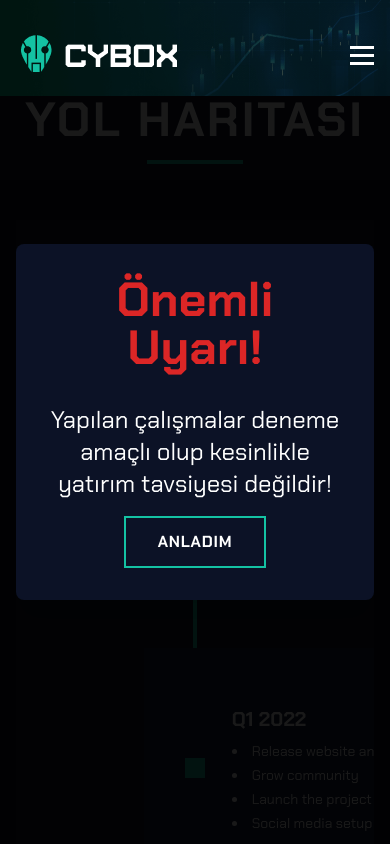
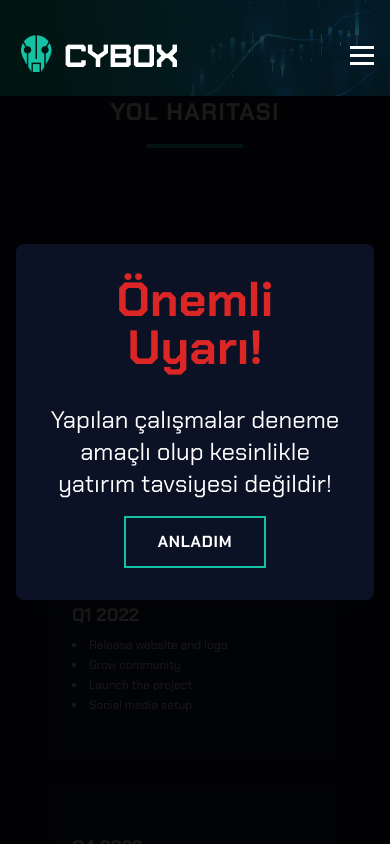
Before and after one commit to KenannUnall/https---github.com-kudretkrbyk-piyasaDeneme, a React (Vite) app: page /roadmap in a window 390 px wide. Shown: the top 844 px of the page. Built offline with nearby package versions, Linux system fonts and the light colour scheme.

Commit message:
addes style

```diff
--- a/src/components/Footer.jsx
+++ b/src/components/Footer.jsx
@@ -29,8 +29,8 @@ function Footer() {
   }, []);
 
   return (
-    <footer className="relative bg-[#141A31] text-white">
-      <div className="relative">
+    <footer className=" bottom-0 w-full bg-[#141A31] text-white">
+      {/* <div className="relative">
         <img
           src="/images/bg.png"
           alt=""
@@ -80,10 +80,15 @@ function Footer() {
             </form>
           </div>
         </div>
-      </div>
+      </div> */}
 
-      <div className="border-t border-white/10">
-        <div className="container mx-auto px-4 py-6">
+      <div className="border-t border-white/10 relative">
+        <img
+          src="/images/bg.png"
+          alt=""
+          className="absolute top-0 left-0 w-full h-full object-cover opacity-90 "
+        />
+        <div className="container mx-auto px-4 py-6 z-10 relative">
           <div className="flex flex-col sm:flex-row justify-between items-center gap-4">
             <div className="text-gray-400">
               <p>CYBOX 2022- ALL rights reserved</p>
--- a/src/components/Header.jsx
+++ b/src/components/Header.jsx
@@ -74,9 +74,7 @@ const Header = () => {
             {menus.map((data, idx) => (
               <li
                 key={idx}
-                className={`relative group ${
-                  data.namesub ? "has-children" : ""
-                }`}
+                className={`relative group text-nowrap `}
                 onMouseEnter={() => setActiveIndex(idx)}
                 onMouseLeave={() => setActiveIndex(null)}
               >
@@ -89,20 +87,6 @@ const Header = () => {
                   {data.name}
                   {data.namesub && <span className="ml-1 text-xs">▼</span>}
                 </Link>
-                {data.namesub && (
-                  <ul className="absolute left-1/2 -translate-x-1/2 top-full mt-4 bg-white text-black w-56 shadow-[0_0_20px_#14C2A3] rounded-md opacity-0 group-hover:opacity-100 transform scale-95 group-hover:scale-100 transition-all duration-300 z-50">
-                    {data.namesub.map((submenu) => (
-                      <li key={submenu.id}>
-                        <NavLink
-                          to={submenu.links}
-                          className="block px-5 py-3 font-bold font-chakra uppercase text-sm hover:bg-[#14C2A3] hover:text-white transition-colors duration-300"
-                        >
-                          {submenu.sub}
-                        </NavLink>
-                      </li>
-                    ))}
-                  </ul>
-                )}
               </li>
             ))}
           </ul>
--- a/src/components/button/index.jsx
+++ b/src/components/button/index.jsx
@@ -18,7 +18,7 @@ function Button({ title, path, onClick }) {
       <span className="absolute top-1/2 right-0 w-[2px] h-0 bg-white transition-all duration-300 group-hover:h-full group-hover:top-0"></span>
 
       {/* Text layer */}
-      <span className="relative z-10">{title}</span>
+      <span className="relative z-10 text-nowrap">{title}</span>
     </Link>
   );
 }
--- a/src/components/pagetitle/PageTitle.jsx
+++ b/src/components/pagetitle/PageTitle.jsx
@@ -6,7 +6,7 @@ function PageTitle(props) {
 
   return (
     <section className="pt-24 py-4 text-center bg-[#141A31] group">
-      <h1 className="text-5xl md:text-6xl font-bold uppercase tracking-wider text-white">
+      <h1 className="text-2xl md:text-4xl lg:text-5xl xl:text-6xl font-bold uppercase tracking-wider text-white">
         {title}
       </h1>
       <div className="mt-4 w-24 h-1 group-hover:w-48 duration-500 bg-[#14C2A3] mx-auto"></div>
--- a/src/pages/RoadMapOne.jsx
+++ b/src/pages/RoadMapOne.jsx
@@ -101,62 +101,64 @@ function RoadMapOne() {
       {/* Roadmap Section */}
       <section className="py-10 px-4 max-w-7xl mx-auto">
         <section className="relative py-10 bg-[#141A31] overflow-hidden">
-          <h2 className="text-3xl md:text-4xl font-bold text-center text-white mb-12 tracking-widest">
+          <h2 className="text-2xl sm:text-3xl md:text-4xl font-bold text-center text-white mb-8 md:mb-12 tracking-widest">
             CYBOX TIMELINE
           </h2>
           <div className="relative max-w-5xl mx-auto">
-            {/* Dikey çizgi */}
-            <div className="absolute left-1/2 top-0 h-full w-1 bg-[#14C2A3] -translate-x-1/2 z-0"></div>
-            <div className="flex flex-col gap-16">
+            {/* Dikey çizgi - Mobilde gizle */}
+            <div className="hidden md:block absolute left-1/2 top-0 h-full w-1 bg-[#14C2A3] -translate-x-1/2 z-0"></div>
+            <div className="flex flex-col gap-8 md:gap-16">
               {roadmapData.map((item, idx) => (
                 <div
                   key={idx}
-                  className="relative flex items-center min-h-[180px]"
+                  className="relative flex flex-col md:flex-row items-center min-h-[180px]"
                 >
                   {idx % 2 === 0 ? (
                     <>
-                      <div className="w-1/2 flex justify-end items-center  z-10 group">
+                      <div className="w-full md:w-1/2 flex justify-center md:justify-end items-center z-10 group mb-4 md:mb-0">
                         {/* En alt katman: Border + Glow + Ana kutu */}
-                        <div className="relative w-80 h-60 border border-[#14C2A3] bg-[#19213C] transition-all duration-300 hover:border-[#00ffd0] hover:shadow-[0_0_32px_#14C2A3] hover:shadow-neon-glow">
+                        <div className="relative w-[280px] sm:w-80 h-auto min-h-[200px] md:h-60 border border-[#14C2A3] bg-[#19213C] transition-all duration-300 hover:border-[#00ffd0] hover:shadow-[0_0_32px_#14C2A3] hover:shadow-neon-glow">
                           {/* Orta katman: Hover ile kapanan animasyonlu overlay */}
-                          <div className="absolute top-1/2 left-1/2 w-[300px] h-[240px] bg-[#19213C] transform -translate-x-1/2 -translate-y-1/2 transition-all duration-500 ease-in-out group-hover:w-0 overflow-hidden z-10" />
+                          <div className="absolute top-1/2 left-1/2 w-[280px] sm:w-[300px] h-[200px] md:h-[240px] bg-[#19213C] transform -translate-x-1/2 -translate-y-1/2 transition-all duration-500 ease-in-out group-hover:w-0 overflow-hidden z-10" />
 
                           {/* Üst katman: İçerik */}
-                          <div className="absolute  flex flex-col items-start justify-center p-4 w-[300px] h-[240px] z-20">
-                            <h3 className="text-xl font-bold mb-2 neon-text">
+                          <div className="absolute flex flex-col items-start justify-center p-4 w-[280px] sm:w-[300px] h-[200px] md:h-[240px] z-20">
+                            <h3 className="text-lg md:text-xl font-bold mb-2 neon-text">
                               {item.time}
                             </h3>
-                            <ul className="list-disc list-inside text-sm space-y-1">
+                            <ul className="list-disc list-inside text-xs sm:text-sm space-y-1">
                               {item.items.map((text, i) => (
                                 <li key={i}>{text}</li>
                               ))}
                             </ul>
                           </div>
                         </div>
-                        <div className="w-10 h-1 bg-[#14C2A3]"></div>
+                        {/* Yatay çizgi - Mobilde gizle */}
+                        <div className="hidden md:block w-10 h-1 bg-[#14C2A3]"></div>
                       </div>
 
-                      {/* Nokta */}
-                      <div className="absolute left-1/2 -translate-x-1/2 w-5 h-5 bg-[#14C2A3]   z-20"></div>
+                      {/* Nokta - Mobilde gizle */}
+                      <div className="hidden md:block absolute left-1/2 -translate-x-1/2 w-5 h-5 bg-[#14C2A3] z-20"></div>
                     </>
                   ) : (
                     <>
-                      <div className="w-1/2"></div>
-                      {/* Nokta */}
-                      <div className="absolute left-1/2 -translate-x-1/2 w-5 h-5 bg-[#14C2A3]   z-20"></div>
-                      <div className="w-1/2 flex justify-start items-center   z-10 group  ">
-                        <div className="w-10 h-1 bg-[#14C2A3]"></div>
+                      <div className="w-full md:w-1/2"></div>
+                      {/* Nokta - Mobilde gizle */}
+                      <div className="hidden md:block absolute left-1/2 -translate-x-1/2 w-5 h-5 bg-[#14C2A3] z-20"></div>
+                      <div className="w-full md:w-1/2 flex justify-center md:justify-start items-center z-10 group">
+                        {/* Yatay çizgi - Mobilde gizle */}
+                        <div className="hidden md:block w-10 h-1 bg-[#14C2A3]"></div>
                         {/* En alt katman: Border + Glow + Ana kutu */}
-                        <div className="relative w-80 h-60 border border-[#14C2A3] bg-[#19213C] transition-all duration-300 hover:border-[#00ffd0] hover:shadow-[0_0_32px_#14C2A3] hover:shadow-neon-glow">
+                        <div className="relative w-[280px] sm:w-80 h-auto min-h-[200px] md:h-60 border border-[#14C2A3] bg-[#19213C] transition-all duration-300 hover:border-[#00ffd0] hover:shadow-[0_0_32px_#14C2A3] hover:shadow-neon-glow">
                           {/* Orta katman: Hover ile kapanan animasyonlu overlay */}
-                          <div className="absolute top-1/2 left-1/2 w-[300px] h-[240px] bg-[#19213C] transform -translate-x-1/2 -translate-y-1/2 transition-all duration-500 ease-in-out group-hover:w-0 overflow-hidden z-10" />
+                          <div className="absolute top-1/2 left-1/2 w-[280px] sm:w-[300px] h-[200px] md:h-[240px] bg-[#19213C] transform -translate-x-1/2 -translate-y-1/2 transition-all duration-500 ease-in-out group-hover:w-0 overflow-hidden z-10" />
 
                           {/* Üst katman: İçerik */}
-                          <div className="absolute  flex flex-col items-start justify-center p-4 w-[300px] h-[240px] z-20">
-                            <h3 className="text-xl font-bold mb-2 neon-text">
+                          <div className="absolute flex flex-col items-start justify-center p-4 w-[280px] sm:w-[300px] h-[200px] md:h-[240px] z-20">
+                            <h3 className="text-lg md:text-xl font-bold mb-2 neon-text">
                               {item.time}
                             </h3>
-                            <ul className="list-disc list-inside text-sm space-y-1">
+                            <ul className="list-disc list-inside text-xs sm:text-sm space-y-1">
                               {item.items.map((text, i) => (
                                 <li key={i}>{text}</li>
                               ))}
```
